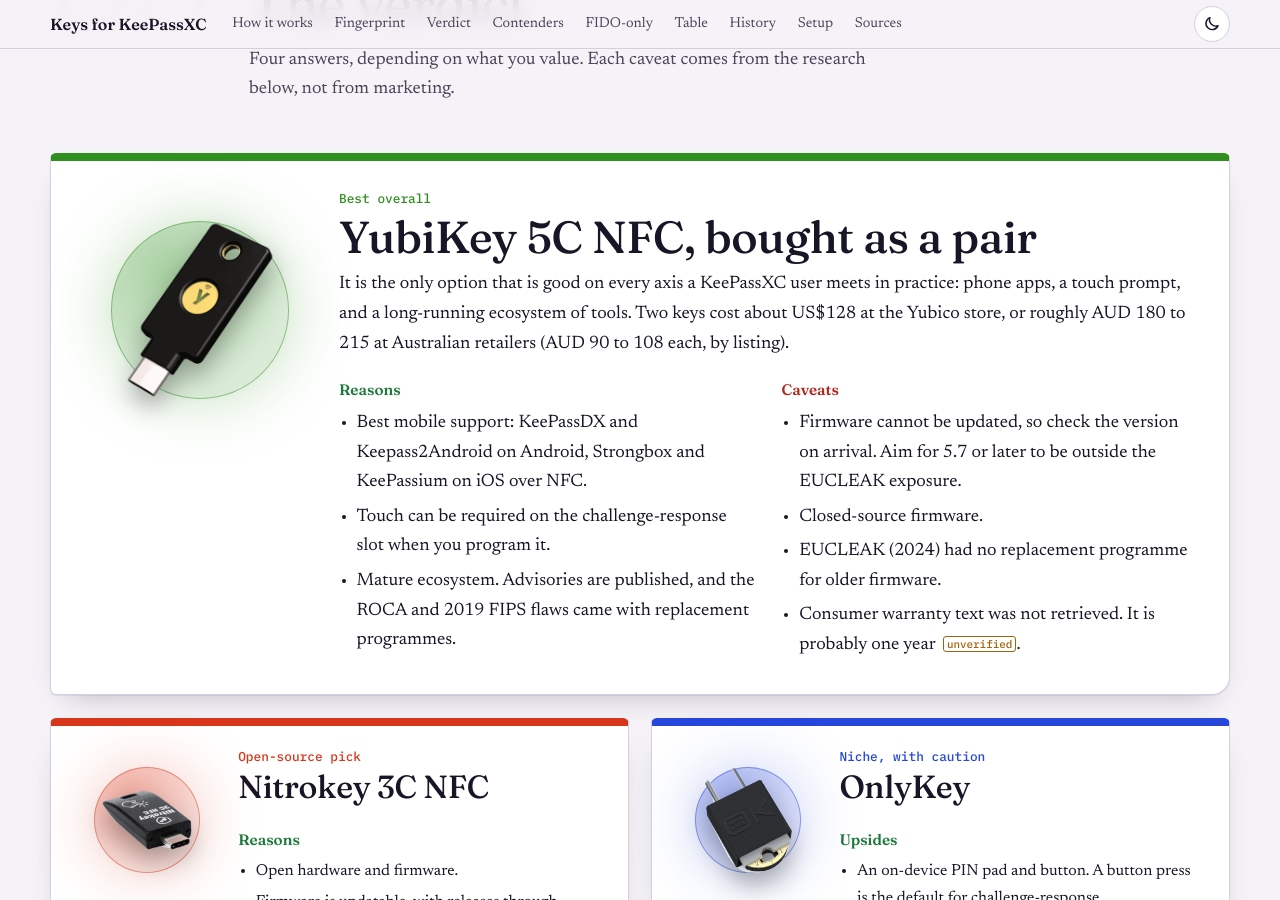
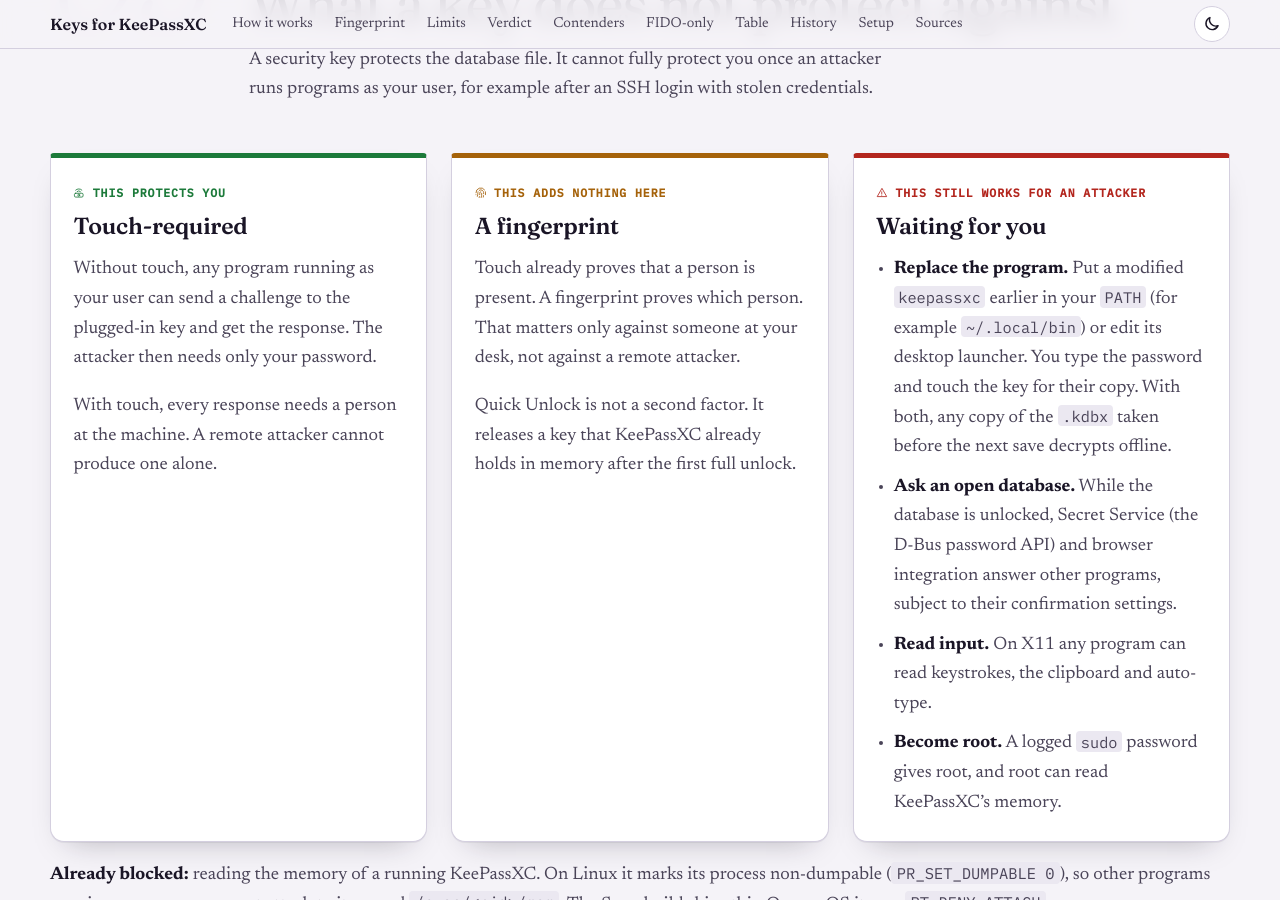
Before and after one commit to tmck-code/tmck-code.github.io, a Jekyll site: the page pages/security-keys/index.html, which Jekyll copies as it is, in a window 1280 px wide and 900 px high, scrolled down 6398 px. Built offline with Jekyll 4.4.1, drawn with Linux system fonts in a browser that asks for light colours; some of the changed text lies outside the part shown.

Commit message:
security keys: add "what a key does not protect against" section
- touch-required is what stops a remote attacker; a fingerprint and
  Quick Unlock add nothing against one
- ways an attacker running as the user still gets in
- KeePassXC already blocks same-user memory reads (non-dumpable)
- list of settings that reduce the risk
- renumber later sections, add nav link and sources

Co-Authored-By: Claude Opus 5.5 <noreply@anthropic.com>

```diff
--- a/pages/security-keys/index.html
+++ b/pages/security-keys/index.html
@@ -471,6 +471,18 @@
   .dgm figcaption b { color: var(--ink); font-weight: 600; }
   a.buy { font: 500 .8rem/1 system-ui, sans-serif; color: var(--ink2); text-decoration: underline; text-underline-offset: 3px; white-space: nowrap; margin-left: .4em; vertical-align: middle; }
   a.buy:hover { color: var(--ink); }
+  .lim-grid { display: grid; grid-template-columns: repeat(auto-fit, minmax(min(100%, 19rem), 1fr)); gap: clamp(1rem, 2vw, 1.5rem); }
+  .lim p, .lim li { color: var(--ink2); }
+  .lim p:last-child { margin-bottom: 0; }
+  .lim ul { margin: 0; padding-left: 1.1rem; }
+  .lim li + li { margin-top: .6rem; }
+  .lim li strong { color: var(--ink); }
+  .lim .fp-tag .ic { width: 1em; height: 1em; vertical-align: -.15em; }
+  .lim-h { margin: clamp(2rem, 4vw, 3rem) 0 1rem; }
+  .lim-fix { display: grid; grid-template-columns: minmax(9rem, max-content) 1fr; gap: .7rem 1.5rem; margin: 0; }
+  .lim-fix dt { font: 600 .8rem var(--mono); color: var(--ink); padding-top: .2rem; }
+  .lim-fix dd { margin: 0; color: var(--ink2); }
+  @media (max-width: 640px) { .lim-fix { grid-template-columns: 1fr; } .lim-fix dd { margin-bottom: .6rem; } }
 </style>
 </head>
 <body>
@@ -504,6 +516,7 @@
     <nav class="nav-links" aria-label="Sections">
       <a href="#how">How it works</a>
       <a href="#fingerprint">Fingerprint</a>
+      <a href="#limits">Limits</a>
       <a href="#verdict">Verdict</a>
       <a href="#contenders">Contenders</a>
       <a href="#fido">FIDO-only</a>
@@ -637,11 +650,57 @@
   </div>
 </section>
 
-<!-- ========== 03 VERDICT ========== -->
+<!-- ========== 03 LIMITS ========== -->
+<section class="sec" id="limits">
+  <div class="wrap">
+    <div class="sec-head">
+      <div class="sec-num" aria-hidden="true">03</div>
+      <h2>What a key does not protect against</h2>
+      <p class="sec-sub">A security key protects the database file. It cannot fully protect you once an attacker runs programs as your user, for example after an SSH login with stolen credentials.</p>
+    </div>
+
+    <div class="lim-grid">
+      <article class="fp-col lim" style="--c:var(--good)">
+        <header><span class="fp-tag"><svg class="ic" aria-hidden="true"><use href="#i-touch"/></svg> This protects you</span><h3>Touch-required</h3></header>
+        <p>Without touch, any program running as your user can send a challenge to the plugged-in key and get the response. The attacker then needs only your password.</p>
+        <p>With touch, every response needs a person at the machine. A remote attacker cannot produce one alone.</p>
+      </article>
+      <article class="fp-col lim" style="--c:var(--mid)">
+        <header><span class="fp-tag"><svg class="ic" aria-hidden="true"><use href="#i-fingerprint"/></svg> This adds nothing here</span><h3>A fingerprint</h3></header>
+        <p>Touch already proves that a person is present. A fingerprint proves which person. That matters only against someone at your desk, not against a remote attacker.</p>
+        <p>Quick Unlock is not a second factor. It releases a key that KeePassXC already holds in memory after the first full unlock.</p>
+      </article>
+      <article class="fp-col lim" style="--c:var(--bad)">
+        <header><span class="fp-tag"><svg class="ic" aria-hidden="true"><use href="#i-warn"/></svg> This still works for an attacker</span><h3>Waiting for you</h3></header>
+        <ul>
+          <li><strong>Replace the program.</strong> Put a modified <code>keepassxc</code> earlier in your <code>PATH</code> (for example <code>~/.local/bin</code>) or edit its desktop launcher. You type the password and touch the key for their copy. With both, any copy of the <code>.kdbx</code> taken before the next save decrypts offline.</li>
+          <li><strong>Ask an open database.</strong> While the database is unlocked, Secret Service (the D-Bus password API) and browser integration answer other programs, subject to their confirmation settings.</li>
+          <li><strong>Read input.</strong> On X11 any program can read keystrokes, the clipboard and auto-type.</li>
+          <li><strong>Become root.</strong> A logged <code>sudo</code> password gives root, and root can read KeePassXC’s memory.</li>
+        </ul>
+      </article>
+    </div>
+
+    <p class="fp-both"><strong>Already blocked:</strong> reading the memory of a running KeePassXC. On Linux it marks its process non-dumpable (<code>PR_SET_DUMPABLE 0</code>), so other programs running as your user cannot attach to it or read <code>/proc/&lt;pid&gt;/mem</code>. The Snap build skips this. On macOS it uses <code>PT_DENY_ATTACH</code>.</p>
+
+    <h3 class="lim-h">What reduces the risk</h3>
+    <dl class="lim-fix">
+      <dt>Touch on slot 2</dt><dd>Program the key with <code>ykman otp chalresp --touch 2</code>. This is the most important setting.</dd>
+      <dt>Lock early</dt><dd>In Application Settings, Security: lock databases after a short inactivity time, and when the session is locked. A locked database answers nothing.</dd>
+      <dt>Wayland, not X11</dt><dd>Makes keystroke logging and clipboard reading by other programs harder.</dd>
+      <dt>Fewer integrations</dt><dd>Turn off Secret Service and browser integration if you do not use them. If you use them, keep the access confirmation prompts on.</dd>
+      <dt>Known binary</dt><dd>Install from your package manager, not as a Snap. Check that <code>command -v keepassxc</code> prints <code>/usr/bin/keepassxc</code>.</dd>
+      <dt>SSH keys on the key</dt><dd><code>ssh-keygen -t ed25519-sk -O verify-required</code>. The private key never leaves the hardware, and each use needs a touch and a PIN.</dd>
+      <dt>Separate the vault</dt><dd>Run KeePassXC as another user, in a VM, or on Qubes OS (a desktop OS that runs each task in its own VM). This is the only option that stops an attacker who controls your normal account. It also changes how you use the desktop every day.</dd>
+    </dl>
+  </div>
+</section>
+
+<!-- ========== 04 VERDICT ========== -->
 <section class="sec" id="verdict">
   <div class="wrap">
     <div class="sec-head">
-      <div class="sec-num" aria-hidden="true">03</div>
+      <div class="sec-num" aria-hidden="true">04</div>
       <h2>The verdict</h2>
       <p class="sec-sub">Four answers, depending on what you value. Each caveat comes from the research below, not from marketing.</p>
     </div>
@@ -720,11 +779,11 @@
   </div>
 </section>
 
-<!-- ========== 04 CONTENDERS ========== -->
+<!-- ========== 05 CONTENDERS ========== -->
 <section class="sec" id="contenders">
   <div class="wrap">
     <div class="sec-head">
-      <div class="sec-num" aria-hidden="true">04</div>
+      <div class="sec-num" aria-hidden="true">05</div>
       <h2>The contenders</h2>
       <p class="sec-sub">Three vendors make keys that unlock KeePassXC natively. Pick a model in each section to see its image and specifications.</p>
     </div>
@@ -751,11 +810,11 @@
   </div>
 </section>
 
-<!-- ========== 05 FIDO ========== -->
+<!-- ========== 06 FIDO ========== -->
 <section class="sec" id="fido">
   <div class="wrap">
     <div class="sec-head">
-      <div class="sec-num" aria-hidden="true">05</div>
+      <div class="sec-num" aria-hidden="true">06</div>
       <h2>The FIDO-only field</h2>
       <p class="sec-sub">These keys are good at passkeys and website logins. None of them offers HMAC-SHA1 challenge-response in the form KeePassXC needs, so none can unlock a database. The fingerprint models are marked.</p>
     </div>
@@ -779,11 +838,11 @@
   </div>
 </section>
 
-<!-- ========== 06 COMPARE ========== -->
+<!-- ========== 07 COMPARE ========== -->
 <section class="sec" id="compare">
   <div class="wrap">
     <div class="sec-head">
-      <div class="sec-num" aria-hidden="true">06</div>
+      <div class="sec-num" aria-hidden="true">07</div>
       <h2>At a glance</h2>
       <p class="sec-sub">Every model in one table. Filter with the toggles, and select a column heading to sort. On a narrow screen the table scrolls sideways and the model name stays in view.</p>
     </div>
@@ -809,11 +868,11 @@
   </div>
 </section>
 
-<!-- ========== 07 HISTORY ========== -->
+<!-- ========== 08 HISTORY ========== -->
 <section class="sec" id="history">
   <div class="wrap">
     <div class="sec-head">
-      <div class="sec-num" aria-hidden="true">07</div>
+      <div class="sec-num" aria-hidden="true">08</div>
       <h2>Security and update history</h2>
       <p class="sec-sub">Flaws, recalls and firmware milestones across vendors. How a vendor responded matters as much as whether a flaw occurred.</p>
     </div>
@@ -827,11 +886,11 @@
   </div>
 </section>
 
-<!-- ========== 08 SETUP ========== -->
+<!-- ========== 09 SETUP ========== -->
 <section class="sec" id="setup">
   <div class="wrap">
     <div class="sec-head">
-      <div class="sec-num" aria-hidden="true">08</div>
+      <div class="sec-num" aria-hidden="true">09</div>
       <h2>Setup notes</h2>
       <p class="sec-sub">Short recipes. Test every step on a copy of your database first, and keep an offline backup of both the database and the secret.</p>
     </div>
@@ -884,11 +943,11 @@ head -c 20 /dev/urandom | base32</pre>
   </div>
 </section>
 
-<!-- ========== 09 SOURCES ========== -->
+<!-- ========== 10 SOURCES ========== -->
 <section class="sec" id="sources">
   <div class="wrap">
     <div class="sec-head">
-      <div class="sec-num" aria-hidden="true">09</div>
+      <div class="sec-num" aria-hidden="true">10</div>
       <h2>Sources</h2>
       <p class="sec-sub">Gathered from vendor pages, project repositories and retailer listings in November 2026. Some pages were summarised rather than read in full.</p>
     </div>
@@ -1301,6 +1360,8 @@ head -c 20 /dev/urandom | base32</pre>
     /* ---------- sources ---------- */
     var S = [
       ['KeePassXC', [
+        ['Bootstrap.cpp, core dumps and ptrace disabled', 'https://github.com/keepassxreboot/keepassxc/blob/develop/src/core/Bootstrap.cpp'],
+        ['ssh-keygen manual, -sk keys', 'https://man.openbsd.org/ssh-keygen'],
         ['User guide', 'https://keepassxc.org/docs/KeePassXC_UserGuide'],
         ['Releases (2.8.0)', 'https://github.com/keepassxreboot/keepassxc/releases/tag/2.8.0'],
         ['Issue #3560, FIDO2 hmac-secret', 'https://github.com/keepassxreboot/keepassxc/issues/3560'],
```
